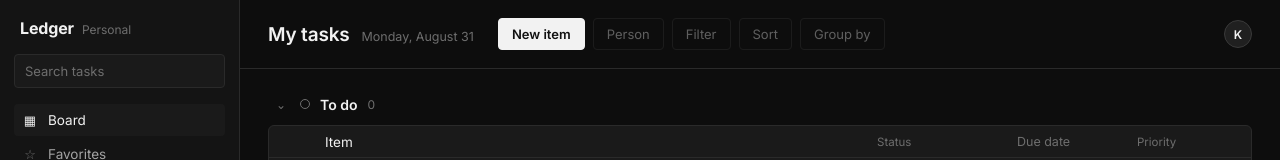
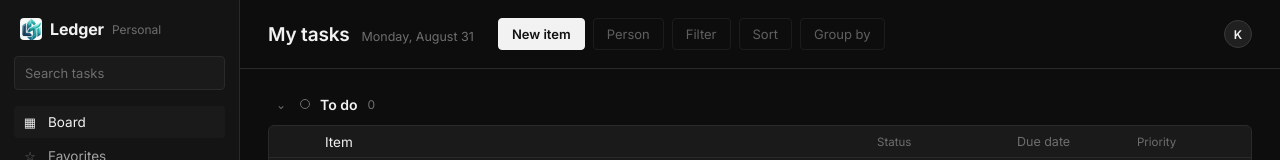
Before and after one commit to khentcorpuz26-cmd/Website---Reminder, a website: page index.html in a window 1280 px wide. Shown: the top 160 px of the page. Drawn offline with nearby package versions, Linux system fonts and the light colour scheme; no server answers.

Commit message:
Add Ledger logo as favicon and sidebar icon

```diff
--- a/index.html
+++ b/index.html
@@ -4,6 +4,7 @@
 <meta charset="UTF-8" />
 <meta name="viewport" content="width=device-width, initial-scale=1.0" />
 <title>Ledger</title>
+<link rel="icon" type="image/png" href="favicon.png" />
 <link rel="preconnect" href="https://fonts.googleapis.com" />
 <link rel="preconnect" href="https://fonts.gstatic.com" crossorigin />
 <link
@@ -18,6 +19,7 @@
 
   <aside class="sidebar">
     <div class="sidebar-top">
+      <img class="wordmark-icon" src="favicon.png" alt="" />
       <span class="wordmark">Ledger</span>
       <span class="workspace-label">Personal</span>
     </div>
--- a/style.css
+++ b/style.css
@@ -65,9 +65,16 @@ a {
 
 .sidebar-top {
   display: flex;
-  align-items: baseline;
+  align-items: center;
   gap: 8px;
   padding: 0 6px 16px;
+}
+
+.wordmark-icon {
+  width: 22px;
+  height: 22px;
+  border-radius: 4px;
+  flex-shrink: 0;
 }
 
 .wordmark {
```
Also changed, not shown: favicon.png (added), image logo/Logo.jpg (added).
